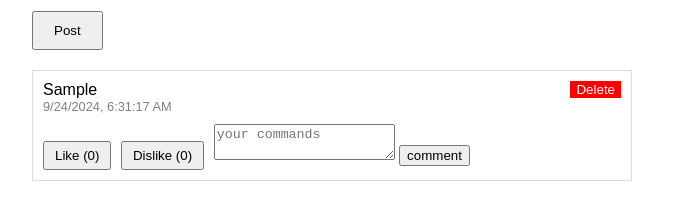
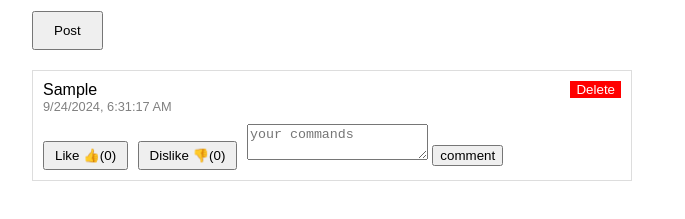
Before and after one commit to muthu307/micro, a plain HTML site: page index.html in a window 1280 px wide. Both pictures are taken after typing "Sample" into the empty fields and a click on the button "Post". Shown: the part 135-354 px from the top of the page, without its empty margins (308-993 px from the left). Drawn offline with Linux system fonts and the light colour scheme.

Commit message:
Update index.html

```diff
--- a/index.html
+++ b/index.html
@@ -87,8 +87,8 @@
                     <div class="time">${time}</div>
                     <button class="delete-button">Delete</button>
                     <div class="like-dislike">
-                        <button class="like-button">Like (<span class="like-count">0</span>)</button>
-                        <button class="dislike-button">Dislike (<span class="dislike-count">0</span>)</button>
+                        <button class="like-button">Like &#x1f44D;(<span class="like-count">0</span>)</button>
+                        <button class="dislike-button">Dislike &#x1f44E;(<span class="dislike-count">0</span>)</button>
                         <textarea id="command" class="command-input" placeholder="your commands" maxlength="50"></textarea>
                         <button onclick="send command(this)">comment</button>
                         <div class="comments"></div>
```
